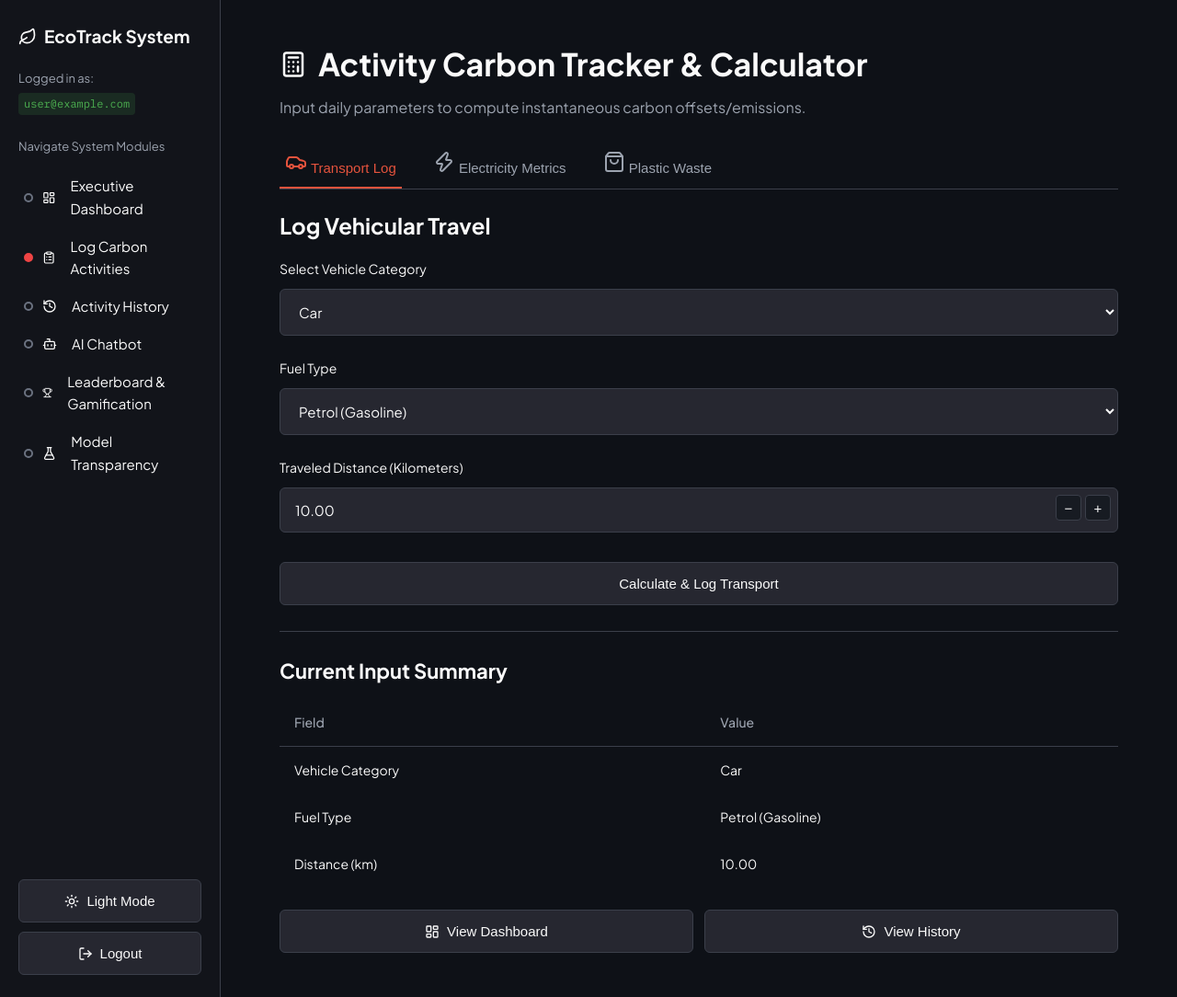
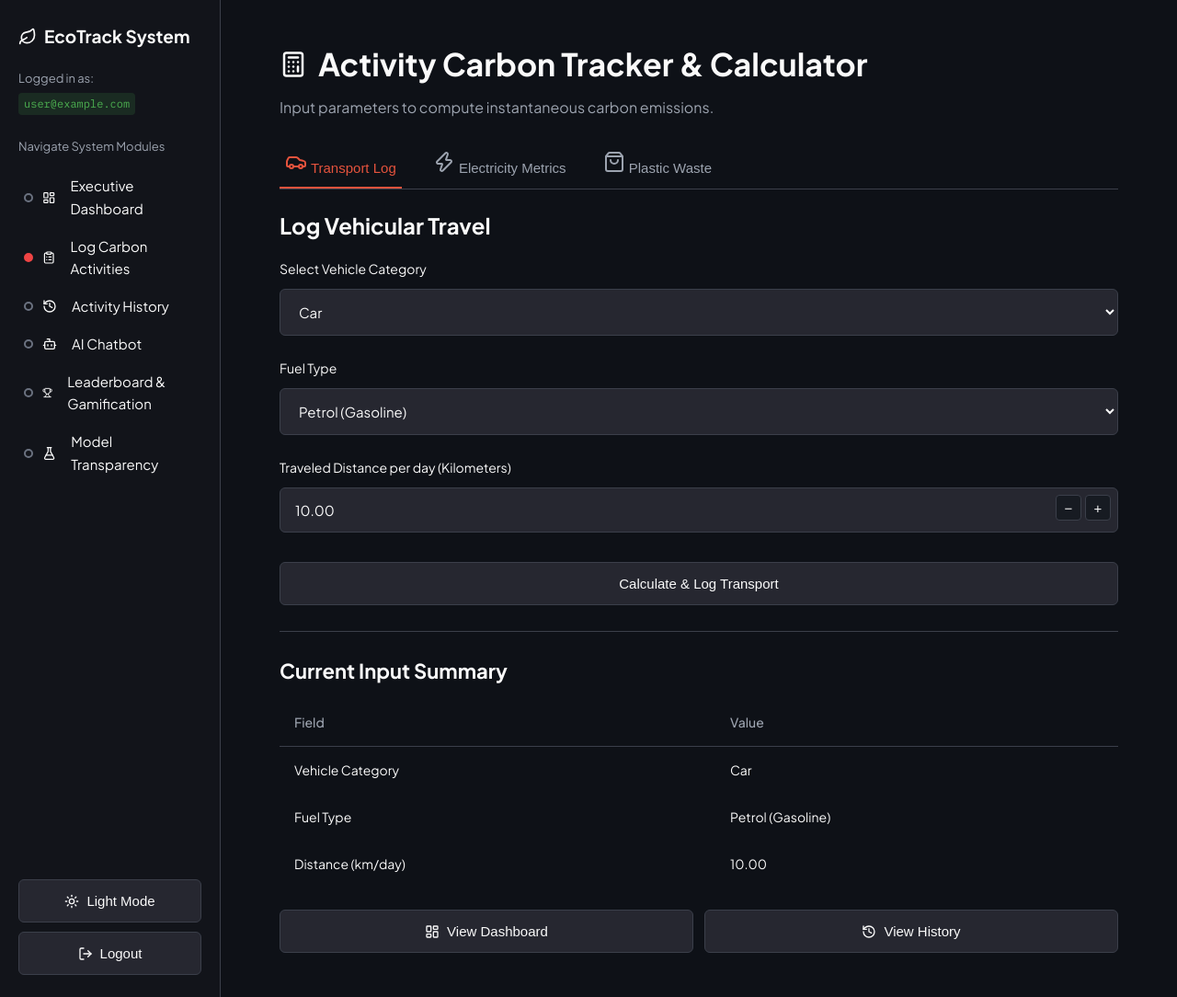
Before and after one commit to bonditkolyaneysek/carbon-tracker-fullstack, a React (Create React App) app in the folder carbon-tracker-frontend/: page /log-activity in a window 1280 px wide. Shown: the whole page at 92% size. Built offline with nearby package versions, Linux system fonts and the light colour scheme.

Commit message:
Add light/dark mode, professional icons, home page, model transparency page, history page, spacing/font improvements

```diff
--- a/carbon-tracker-frontend/src/pages/ActivityForm.jsx
+++ b/carbon-tracker-frontend/src/pages/ActivityForm.jsx
@@ -42,7 +42,7 @@ export default function ActivityForm() {
         <Calculator size={30} /> Activity Carbon Tracker &amp; Calculator
       </h1>
       <p style={{ color: 'var(--text-muted)', marginTop: 12, fontSize: 16 }}>
-        Input daily parameters to compute instantaneous carbon offsets/emissions.
+        Input parameters to compute instantaneous carbon emissions.
       </p>
 
       <div className="tab-row" style={{ marginTop: 32 }}>
@@ -76,7 +76,7 @@ export default function ActivityForm() {
             <option>Electric</option>
             <option>Hybrid</option>
           </select>
-          <label className="label">Traveled Distance (Kilometers)</label>
+          <label className="label">Traveled Distance per day (Kilometers)</label>
           <NumberStepper value={distanceKm} onChange={setDistanceKm} />
           <button
             className="btn-block"
@@ -159,7 +159,7 @@ export default function ActivityForm() {
             <>
               <tr><td>Vehicle Category</td><td>{transportMode}</td></tr>
               <tr><td>Fuel Type</td><td>{transportFuel}</td></tr>
-              <tr><td>Distance (km)</td><td>{distanceKm}</td></tr>
+              <tr><td>Distance (km/day)</td><td>{distanceKm}</td></tr>
             </>
           )}
           {activeTab === 'electricity' && (
--- a/carbon-tracker-frontend/src/pages/Dashboard.jsx
+++ b/carbon-tracker-frontend/src/pages/Dashboard.jsx
@@ -49,7 +49,7 @@ export default function Dashboard() {
 
       <div className="metric-grid" style={{ marginTop: 32 }}>
         <div>
-          <div className="metric-label">Total Carbon Footprint</div>
+          <div className="metric-label">Total Carbon Footprint for today</div>
           <div className="metric-value">{total.toFixed(2)} kg CO₂e</div>
           <span className="tag tag-positive">↑ Target: &lt; 50 kg</span>
         </div>
@@ -61,8 +61,8 @@ export default function Dashboard() {
           </span>
         </div>
         <div>
-          <div className="metric-label">ML Projected Next Month (Prediction)</div>
-          <div className="metric-value">{prediction?.prediction ?? '—'} kg CO₂e</div>
+          <div className="metric-label">Next Month Prediction</div>
+          <div className="metric-value">{prediction?.prediction ?? '—'} kg CO₂e/day</div>
           <span className="tag tag-negative">↓ via {prediction?.source ?? 'n/a'}</span>
         </div>
       </div>
```
